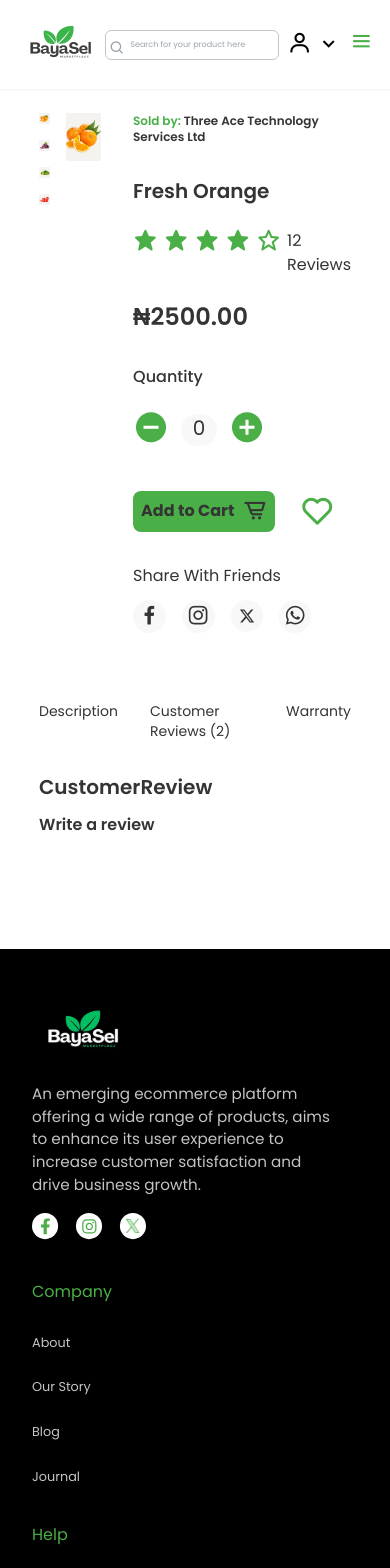
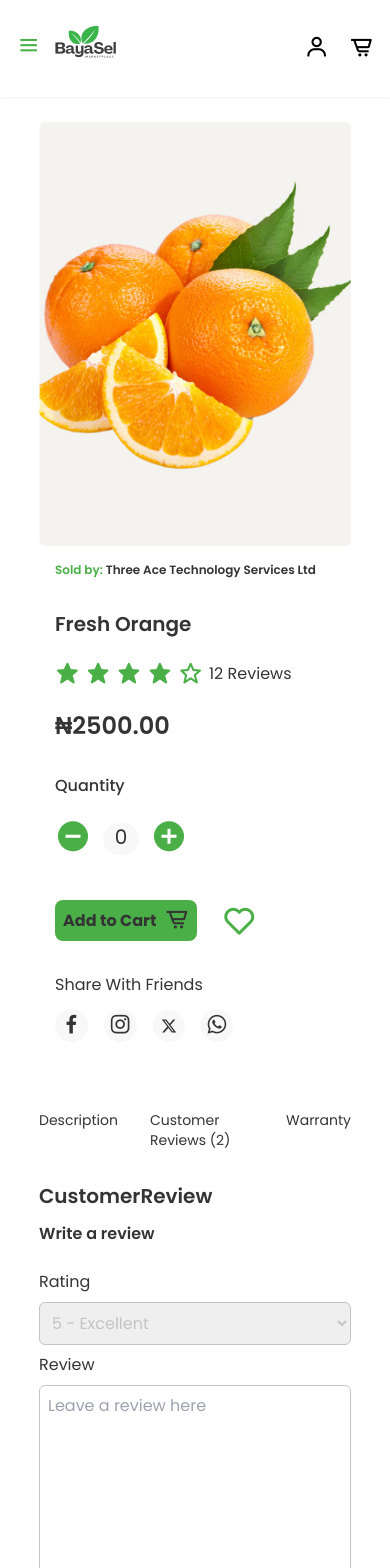
Before and after one commit to BayaSel/BayaSel, a React (Vite) app: page /customer-review in a window 390 px wide. Shown: the top 1568 px of the page. Built offline with nearby package versions, Linux system fonts and the light colour scheme.

Commit message:
refactor: header & feat:customer review

```diff
--- a/src/components/AccountList.jsx
+++ b/src/components/AccountList.jsx
@@ -6,10 +6,10 @@ function AccountList() {
   return (
     <div>
       <Popover>
-        <Popover.Button className="relative focus:outline-none flex gap-1">
+        <Popover.Button className="relative focus:outline-none flex gap-1 hover:text-[#4BAF47]">
           <i className="bx bx-sm bx-user"></i>
           <p className="hidden lg:block font-semibold">Account</p>
-          <i className="bx bx-sm bx-chevron-down"></i>
+          <i className="bx bx-sm bx-chevron-down hidden lg:block"></i>
         </Popover.Button>
         <Transition
           as={Fragment}
--- a/src/components/CustomerReview.jsx
+++ b/src/components/CustomerReview.jsx
@@ -1,6 +1,17 @@
-import React from "react";
+import React, { useState } from "react";
 
 function CustomerReview() {
+  const [selectedOption, setSelectedOption] = useState("");
+  const [textareaValue, setTextareaValue] = useState("");
+
+  const handleChange = (event) => {
+    setSelectedOption(event.target.value);
+  };
+
+  const handleTextareaChange = (event) => {
+    setTextareaValue(event.target.value);
+  };
+
   return (
     <>
       <h3 className="font-semibold text-xl my-3 font-poppins text-[#343434]">
@@ -10,6 +21,44 @@ function CustomerReview() {
         <div className="flex"></div>
         <div className="font-poppins text-[#343434] text-base">
           <h4 className="font-semibold">Write a review</h4>
+          <form className="py-6">
+            <label
+              htmlFor="options"
+              className="block font-normal text-[#343434] mb-2"
+            >
+              Rating
+            </label>
+            <select
+              id="options"
+              value={selectedOption}
+              onChange={handleChange}
+              className="block w-full p-2 border border-[#C4C4C4] text-[#c4c4c4] rounded-md focus:outline-none focus:ring-[#4BAF47] focus:border-[#4BAF47] sm:text-sm mb-2"
+            >
+              <option value="" disabled>
+                5 - Excellent
+              </option>
+              <option value="excellent">5 - Excellent</option>
+              <option value="verygood">4 - Very Good</option>
+              <option value="good">3 - Good </option>
+              <option value="fair">2 - Fair</option>
+              <option value="poor">1 - Poor</option>
+            </select>
+
+            <label
+              htmlFor="options"
+              className="block font-normal text-[#343434] my-2"
+            >
+              Review
+            </label>
+
+            <textarea
+              id="textarea"
+              value={textareaValue}
+              onChange={handleTextareaChange}
+              placeholder="Leave a review here"
+              className="block w-full h-52 p-2 border border-[#C4C4C4] rounded-md focus:outline-none focus:ring-[#4BAF47] focus:border-[#4BAF47] sm:text-sm"
+            />
+          </form>
         </div>
       </div>
     </>
--- a/src/components/Header.jsx
+++ b/src/components/Header.jsx
@@ -1,14 +1,12 @@
-import React, { useState } from "react";
+import React from "react";
 import { FaXTwitter } from "react-icons/fa6";
 import AccountList from "./AccountList";
-import { Fragment } from "react";
-import { Popover, Transition } from "@headlessui/react";
+import Menu from "./Menu";
 
 function Header() {
-  const [isOpen, setIsOpen] = useState(false);
   return (
     <>
-      <div className="bg-white top-0 sticky drop-shadow-sm w-screen">
+      <div className="bg-white top-0 sticky drop-shadow-sm w-screen overscroll-x-none">
         <header className="text-[#343434] font-normal hidden lg:flex justify-between text-base pt-12 font-poppins w-4/5 mx-auto">
           <div className="flex gap-2">
             <i className="bx bx-sm  p-1 bxl-facebook rounded-full bg-[#F8F8F8]"></i>
@@ -27,106 +25,38 @@ function Header() {
           </div>
         </header>
         <nav className="flex justify-between lg:justify-around items-center mb-5 w-11/12 lg:w-5/6 mx-auto">
-          <img src="/logo.png" alt="Bayasel Logo" />
+          <div className="flex items-center">
+            <Menu />
+            <img src="/logo.png" alt="Bayasel Logo" className="mb-2 lg:mb-0" />
+          </div>
 
           {/* Search Field */}
-          <div className="relative text-[#343434] ">
+          <div className="hidden lg:block relative text-[#343434] ">
             <input
               type="text"
               placeholder="Search for your product here"
               className="relative pl-6 lg:pl-12 pr-3 py-2 w-[100%] md:w-[360px] lg:w-[540px] bg-white rounded-md border border-[#C4C4C4] focus:outline-none focus:border-green-600 text-[8px] md:text-xs lg:text-base"
             />
-            <div className="absolute inset-y-2 left-0 items-center pl-1 lg:pl-4 z-2">
-              <i className="bx bx-search lg:bx-sm text-gray-400"></i>
+            <div className="absolute inset-y-3 left-0 items-center pl-1 lg:pl-4 z-2">
+              <i className="bx bx-search bx-sm text-gray-400"></i>
             </div>
           </div>
 
           {/* other nav items */}
-          <div className="flex gap-2 lg:gap-3 pl-2">
+          <div className="flex gap-1 lg:gap-3 pl-2">
             <div className="flex gap-5 items-center text-base font-semibold ">
-              <button className="hidden lg:flex gap-2">
+              <button className="hidden lg:flex gap-2 hover:text-[#4BAF47]">
                 <i className="bx bx-sm bx-help-circle"></i>
                 <p>Help</p>
               </button>
               <AccountList />
-              <button className="hidden lg:flex gap-2">
+              <button className="flex gap-2 hover:text-[#4BAF47]">
                 <i className="bx bx-sm bx-cart-alt"></i>
-                <p>Cart</p>
+                <p className="hidden lg:block">Cart</p>
               </button>
               <button className="hidden lg:block bg-[#4BAF47] hover:bg-[#5ad356] rounded-lg text-[#343434] font-semibold px-4 py-2">
                 Be a Vendor
               </button>
-            </div>
-
-            {/* Mobile Nav */}
-            <div className="lg:hidden">
-              <Popover>
-                <Popover.Button
-                  className="relative focus:outline-none"
-                  onClick={() => setIsOpen(!isOpen)}
-                >
-                  <i className="bx bx-sm bx-menu text-[#4BAF47] hover:text-[#5ad356] cursor-pointer lg:hidden"></i>
-                </Popover.Button>
-                <Transition
-                  as={Fragment}
-                  show={isOpen}
-                  enter="transition ease-out duration-300 transform"
-                  enterFrom="opacity-0 translate-y-2"
-                  enterTo="opacity-100 translate-y-0"
-                  leave="transition ease-in duration-200 transform"
-                  leaveFrom="opacity-100 translate-y-0"
-                  leaveTo="opacity-0 translate-y-2"
-                >
-                  <Popover.Panel className="absolute left-0 top-0 flex gap-2">
-                    <div className="w-[250px] h-screen bg-white font-normal flex flex-col py-[12px] cursor-pointer drop-shadow-sm">
-                      <div className="flex justify-center items-center pt-8 pb-5">
-                        <img
-                          src="/logo.png"
-                          alt="Bayasel Logo"
-                          className="w-20 h-24"
-                        />
-                      </div>
-                      <button
-                        className="flex items-center gap-2 border-b border-gray px-6 py-1 mb-3"
-                        onClick={() => setIsOpen(false)}
-                      >
-                        <i className="bx bx-sm bx-help-circle"></i>
-                        <p>Help</p>
-                      </button>
-                      <button
-                        className="flex items-center gap-2 border-b border-gray px-6 py-1 mb-3"
-                        onClick={() => setIsOpen(false)}
-                      >
-                        <i className="bx bx-sm bx-cart-alt"></i>
-                        <p>Cart</p>
-                      </button>
-                      <button className="bg-[#4BAF47] hover:bg-[#5ad356] rounded-lg text-[#343434] font-semibold px-5 py-3 mx-6 my-6">
-                        Be a Vendor
-                      </button>
-
-                      <div className="flex gap-4 my-4 justify-center items-center">
-                        <i className="bx bx-sm p-1 bxl-facebook rounded-full bg-[#F8F8F8] border border-gray-50 text-[#4BAF47]"></i>
-                        <i className="bx bx-sm p-1 bxl-instagram rounded-full bg-[#F8F8F8] border border-gray-50 text-[#4BAF47]"></i>
-                        <div className="rounded-full bg-[#F8F8F8] border border-gray-50 text-[#4BAF47] p-[10px]">
-                          <FaXTwitter />
-                        </div>
-                      </div>
-                      <p className="text-center px-6 py-1 mt-3">
-                        Discover top-quality seeds, tools, and supplies for a
-                        bountiful harvest.
-                      </p>
-                      <div className="flex justify-center items-center my-2">
-                        <i className="bx bx-phone-call"></i>
-                        <p>+1 (850) 344 0 66</p>
-                      </div>
-                    </div>
-                    <i
-                      className="bx bx-x bx-sm bg-[#4BAF47] hover:bg-[#5ad356] text-white my-3 mr-3 self-start rounded-md drop-shadow-sm"
-                      onClick={() => setIsOpen(false)}
-                    ></i>
-                  </Popover.Panel>
-                </Transition>
-              </Popover>
             </div>
           </div>
         </nav>
--- /dev/null
+++ b/src/components/Menu.jsx
@@ -0,0 +1,86 @@
+import React, { useState } from "react";
+import { FaXTwitter } from "react-icons/fa6";
+import { Fragment } from "react";
+import { Popover, Transition } from "@headlessui/react";
+
+function Menu() {
+  const [isOpen, setIsOpen] = useState(false);
+  return (
+    <div className="lg:hidden">
+      <Popover>
+        <Popover.Button
+          className="relative focus:outline-none"
+          onClick={() => setIsOpen(!isOpen)}
+        >
+          <i className="bx bx-sm bx-menu text-[#4BAF47] hover:text-[#5ad356] cursor-pointer lg:hidden"></i>
+        </Popover.Button>
+        <Transition
+          as={Fragment}
+          show={isOpen}
+          enter="transition ease-out duration-300 transform"
+          enterFrom="opacity-0 translate-y-2"
+          enterTo="opacity-100 translate-y-0"
+          leave="transition ease-in duration-200 transform"
+          leaveFrom="opacity-100 translate-y-0"
+          leaveTo="opacity-0 translate-y-2"
+        >
+          <Popover.Panel className="absolute left-0 top-0 gap-2">
+            <div className="w-[250px] h-screen bg-white font-normal flex flex-col py-[12px] cursor-pointer drop-shadow-sm">
+              <div className="flex gap-3 pb-5">
+                <i
+                  className="bx bx-x bx-md hover:text-[#4BAF47] text-[#c4c4c4] px-2"
+                  onClick={() => setIsOpen(false)}
+                ></i>
+                <img src="/logo.png" alt="Bayasel Logo" />
+              </div>
+              <button
+                className="flex items-center gap-2 border-b border-gray px-6 py-1 mb-3"
+                onClick={() => setIsOpen(false)}
+              >
+                <i className="bx bx-shopping-bag"></i>
+                <p>Orders</p>
+              </button>
+              <button
+                className="flex items-center gap-2 border-b border-gray px-6 py-1 mb-3"
+                onClick={() => setIsOpen(false)}
+              >
+                <i className="bx bx-heart"></i>
+                <p>Saved Items</p>
+              </button>
+              <button
+                className="flex items-center gap-2 border-b border-gray px-6 py-1 mb-3"
+                onClick={() => setIsOpen(false)}
+              >
+                <i className="bx bx-sm bx-help-circle"></i>
+                <p>Help</p>
+              </button>
+              <button
+                className="flex items-center gap-2 border-b border-gray px-6 py-1 mb-3"
+                onClick={() => setIsOpen(false)}
+              >
+                <i className="bx bx-sm bx-cart-alt"></i>
+                <p>Cart</p>
+              </button>
+              <button className="bg-[#4BAF47] hover:bg-[#5ad356] rounded-lg text-[#343434] font-semibold px-5 py-3 mx-6 my-6">
+                Be a Vendor
+              </button>
+
+              <button className=" py-1 mt-6" onClick={() => setIsOpen(false)}>
+                Contact Us
+              </button>
+              <div className="flex gap-4 my-4 justify-center items-center">
+                <i className="bx bx-sm p-1 bxl-facebook rounded-full bg-[#F8F8F8] border border-gray-50 text-[#4BAF47]"></i>
+                <i className="bx bx-sm p-1 bxl-instagram rounded-full bg-[#F8F8F8] border border-gray-50 text-[#4BAF47]"></i>
+                <div className="rounded-full bg-[#F8F8F8] border border-gray-50 text-[#4BAF47] p-[10px]">
+                  <FaXTwitter />
+                </div>
+              </div>
+            </div>
+          </Popover.Panel>
+        </Transition>
+      </Popover>
+    </div>
+  );
+}
+
+export default Menu;
--- a/src/pages/ProductDetails.jsx
+++ b/src/pages/ProductDetails.jsx
@@ -18,9 +18,9 @@ function ProductDetails() {
   };
   return (
     <>
-      <div className="pb-20 w-full">
-        <div className="flex gap-4 font- w-4/5 mx-auto mt-6 mb-14">
-          <div className="flex flex-col gap-4">
+      <div className="pb-20 w-full overflow-x-none scroll-smooth">
+        <div className="flex flex-col md:flex-row gap-4 font- w-4/5 mx-auto mt-6 mb-14">
+          <div className="hidden md:flex flex-col gap-4">
             <img src="/orange.png" alt="orange product image" />
             <img src="/grape.png" alt="grape product image" />
             <img src="/zucchinni.png" alt="zucchinni product image" />
```
